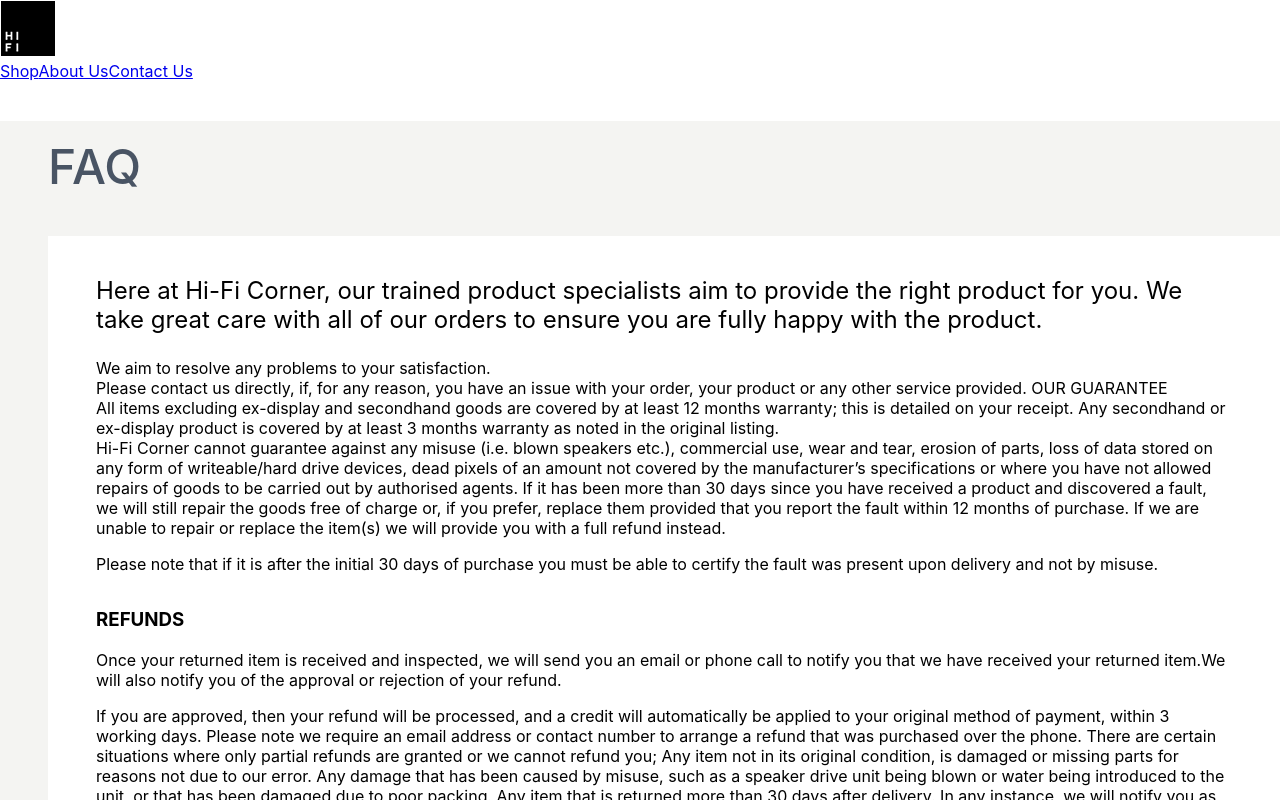
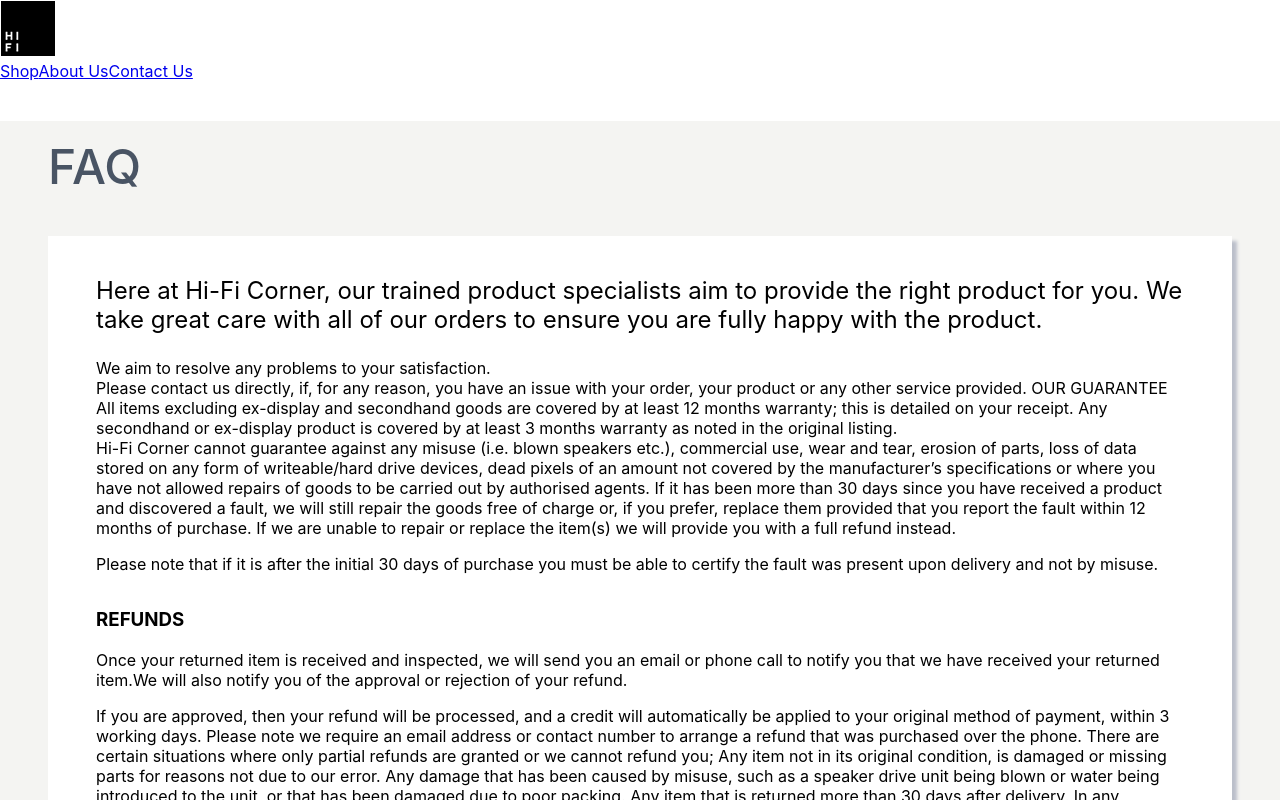
Before and after one commit to rts-cmk-wu08/the-big-bad-wolf, a React (Create React App) app: page /faq in a window 1280 px wide. Shown: the top 800 px of the page. Built offline with nearby package versions, Linux system fonts and the light colour scheme.

Commit message:
updateret faq page

```diff
--- a/src/pages/faq.scss
+++ b/src/pages/faq.scss
@@ -1,5 +1,6 @@
 .faq {
-    padding-left: 3rem;
+    padding: 0 3rem;
+    padding-bottom: 2rem;
 }
 .faq__article {
     background-color: white;
```
